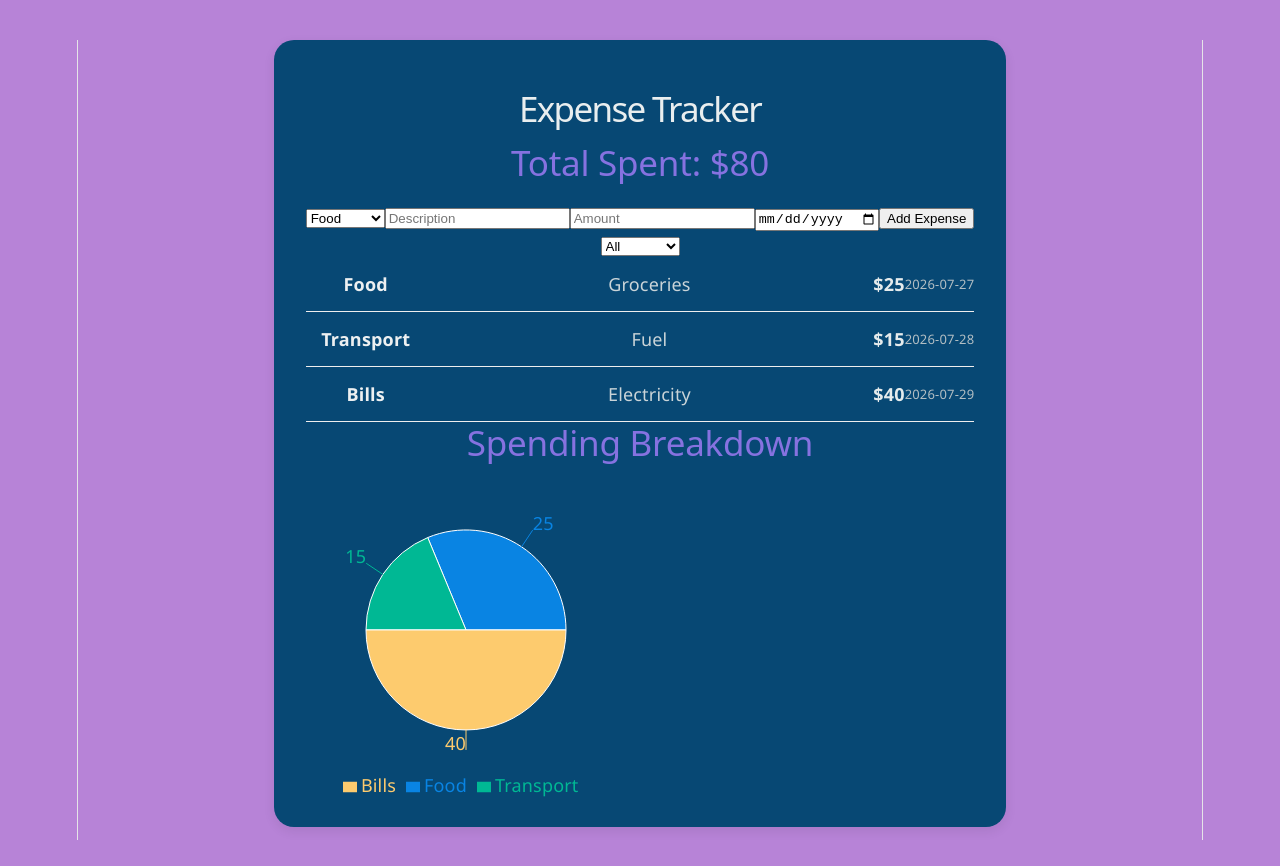
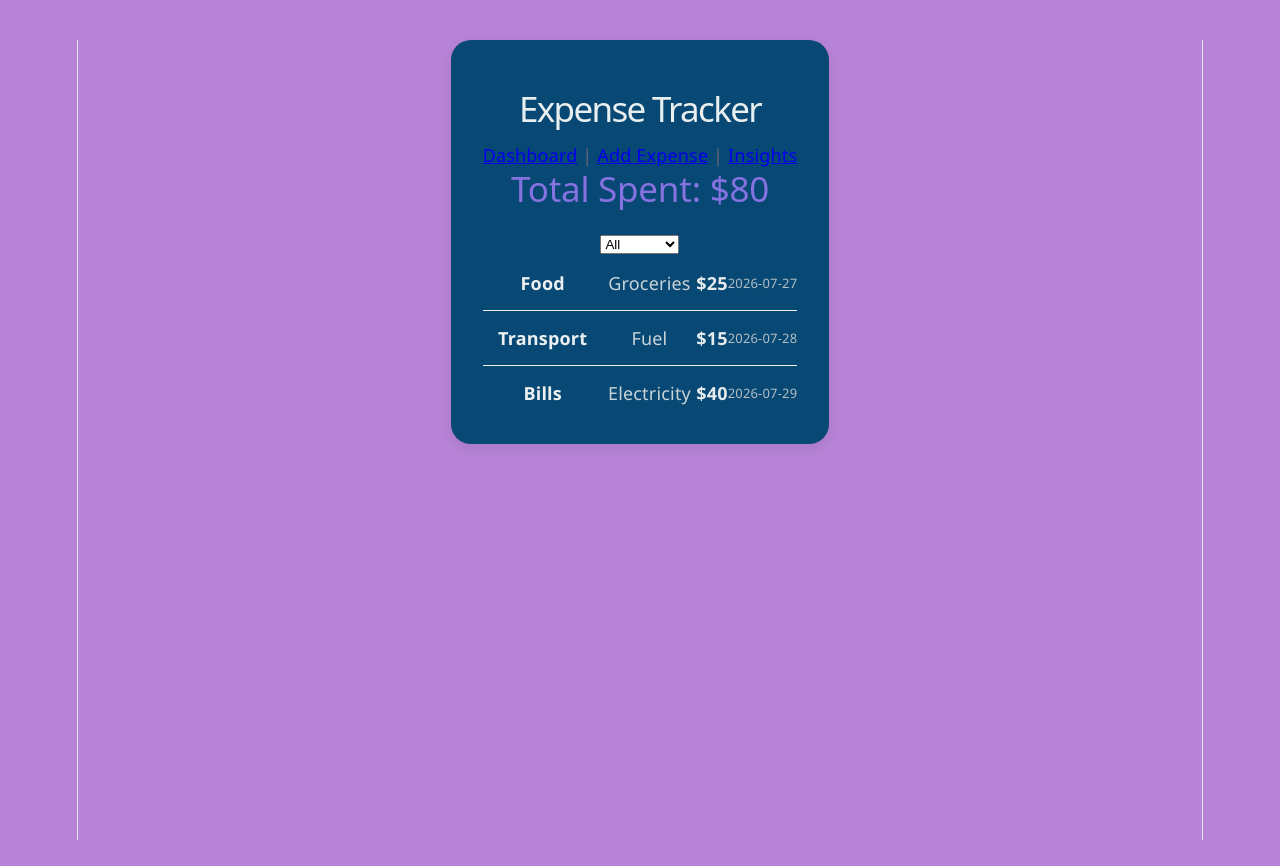
Before and after one commit to maryamnadeem2019-jpg/expense-tracker-frontend, a React (Vite) app: page / in a window 1280 px wide. Shown: the top 866 px of the page. Built offline with nearby package versions, Linux system fonts and the light colour scheme.

Commit message:
Day 10: Added routing with react-router-dom - Week 2 complete

```diff
--- a/package.json
+++ b/package.json
@@ -12,6 +12,7 @@
   "dependencies": {
     "react": "^19.2.7",
     "react-dom": "^19.2.7",
+    "react-router-dom": "^7.18.2",
     "recharts": "^3.10.1"
   },
   "devDependencies": {
--- a/src/App.jsx
+++ b/src/App.jsx
@@ -1,8 +1,9 @@
-import SpendingChart from './components/SpendingChart';
-import ExpenseForm from './components/ExpenseForm';
+import { BrowserRouter, Routes, Route, Link } from 'react-router-dom';
 import { useState } from 'react';
-import ExpenseRow from './components/ExpenseRow';
 import './App.css';
+import Dashboard from './pages/Dashboard';
+import AddExpensePage from './pages/AddExpensePage';
+import InsightsPage from './pages/InsightsPage';
 
 const initialExpenses = [
   { id: 1, category: "Food", description: "Groceries", amount: 25, date: "2026-07-27" },
@@ -24,35 +25,37 @@ function App() {
     acc[exp.category] = (acc[exp.category] || 0) + exp.amount;
     return acc;
   }, {});
-    const chartData = Object.entries(categoryTotals).map(([name, value]) => ({
-  name,
-  value,
-}));
+
+  const chartData = Object.entries(categoryTotals).map(([name, value]) => ({ name, value }));
 
   function addExpense(newExpense) {
     setExpenses([...expenses, { ...newExpense, id: Date.now() }]);
   }
 
   return (
-    <div className="app-container">
-      <h1>Expense Tracker</h1>
-      <h2>Total Spent: ${total}</h2>
-      <ExpenseForm onAdd={addExpense} />
+    <BrowserRouter>
+      <div className="app-container">
+        <h1>Expense Tracker</h1>
 
-      <select value={filterCategory} onChange={e => setFilterCategory(e.target.value)}>
-        <option>All</option>
-        <option>Food</option>
-        <option>Transport</option>
-        <option>Bills</option>
-        <option>Other</option>
-      </select>
+        <nav>
+          <Link to="/">Dashboard</Link> | <Link to="/add">Add Expense</Link> | <Link to="/insights">Insights</Link>
+        </nav>
 
-      {filteredExpenses.map(exp => (
-        <ExpenseRow key={exp.id} expense={exp} />
-      ))}
-      <h2>Spending Breakdown</h2>
-<SpendingChart data={chartData} />
-    </div>
+        <Routes>
+          <Route path="/" element={
+            <Dashboard
+              expenses={expenses}
+              filteredExpenses={filteredExpenses}
+              total={total}
+              filterCategory={filterCategory}
+              setFilterCategory={setFilterCategory}
+            />
+          } />
+          <Route path="/add" element={<AddExpensePage addExpense={addExpense} />} />
+          <Route path="/insights" element={<InsightsPage chartData={chartData} />} />
+        </Routes>
+      </div>
+    </BrowserRouter>
   );
 }
 
--- /dev/null
+++ b/src/pages/AddExpensePage.jsx
@@ -0,0 +1,12 @@
+import ExpenseForm from '../components/ExpenseForm';
+
+function AddExpensePage({ addExpense }) {
+  return (
+    <div>
+      <h2>Add a New Expense</h2>
+      <ExpenseForm onAdd={addExpense} />
+    </div>
+  );
+}
+
+export default AddExpensePage;
--- /dev/null
+++ b/src/pages/Dashboard.jsx
@@ -0,0 +1,23 @@
+import ExpenseRow from '../components/ExpenseRow';
+
+function Dashboard({ expenses, filteredExpenses, total, filterCategory, setFilterCategory }) {
+  return (
+    <div>
+      <h2>Total Spent: ${total}</h2>
+
+      <select value={filterCategory} onChange={e => setFilterCategory(e.target.value)}>
+        <option>All</option>
+        <option>Food</option>
+        <option>Transport</option>
+        <option>Bills</option>
+        <option>Other</option>
+      </select>
+
+      {filteredExpenses.map(exp => (
+        <ExpenseRow key={exp.id} expense={exp} />
+      ))}
+    </div>
+  );
+}
+
+export default Dashboard;
--- /dev/null
+++ b/src/pages/InsightsPage.jsx
@@ -0,0 +1,12 @@
+import SpendingChart from '../components/SpendingChart';
+
+function InsightsPage({ chartData }) {
+  return (
+    <div>
+      <h2>Spending Breakdown</h2>
+      <SpendingChart data={chartData} />
+    </div>
+  );
+}
+
+export default InsightsPage;
```
Also changed, not shown: 1 other file (tests, documents, lock files or other folders).
